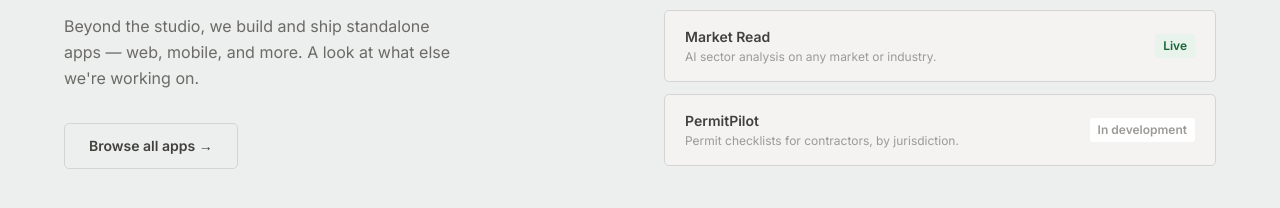
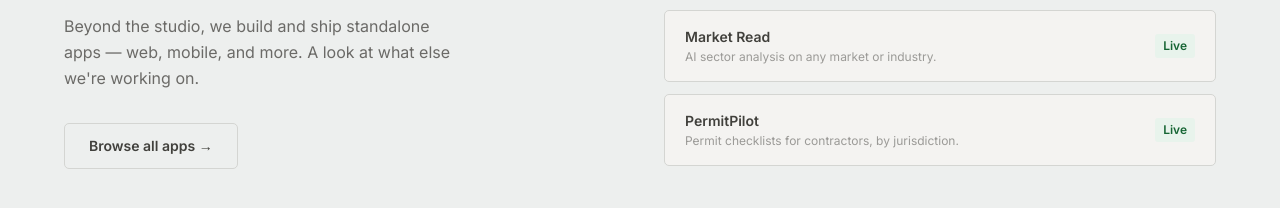
Before and after one commit to nbrooker02-svg/zaheer-home, a React (Vite) app: page / in a window 1280 px wide. Shown: the part 2827-3035 px from the top of the page. Built offline with nearby package versions, Linux system fonts and the light colour scheme; no server answers.

Commit message:
Add /apps/permitpilot rewrites to proxy PermitPilot, mark as Live on home page

```diff
--- a/src/App.jsx
+++ b/src/App.jsx
@@ -279,7 +279,7 @@
               {[
                 { name: 'Resume Rewriter', desc: 'Rewrites your resume to match any job posting.', tag: 'Live' },
                 { name: 'Market Read', desc: 'AI sector analysis on any market or industry.', tag: 'Live' },
-                { name: 'PermitPilot', desc: 'Permit checklists for contractors, by jurisdiction.', tag: 'In development' },
+                { name: 'PermitPilot', desc: 'Permit checklists for contractors, by jurisdiction.', tag: 'Live', href: '/apps/permitpilot' },
               ].map(app => (
                 <div
                   key={app.name}
```
Also changed, not shown: vercel.json.
